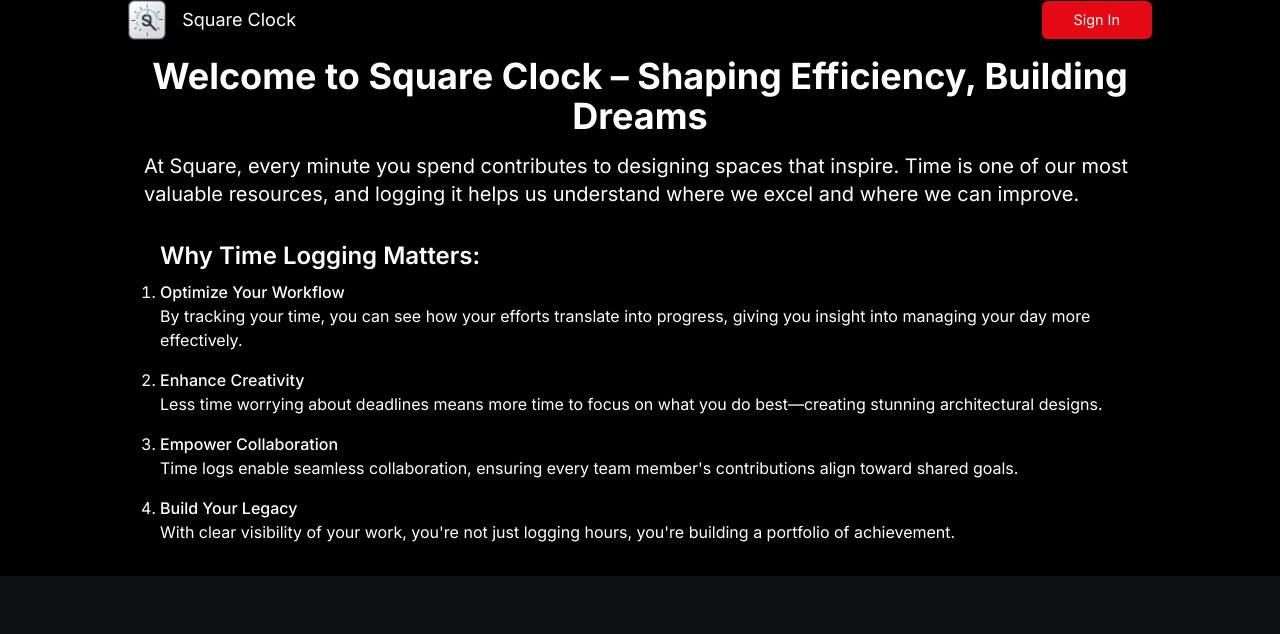
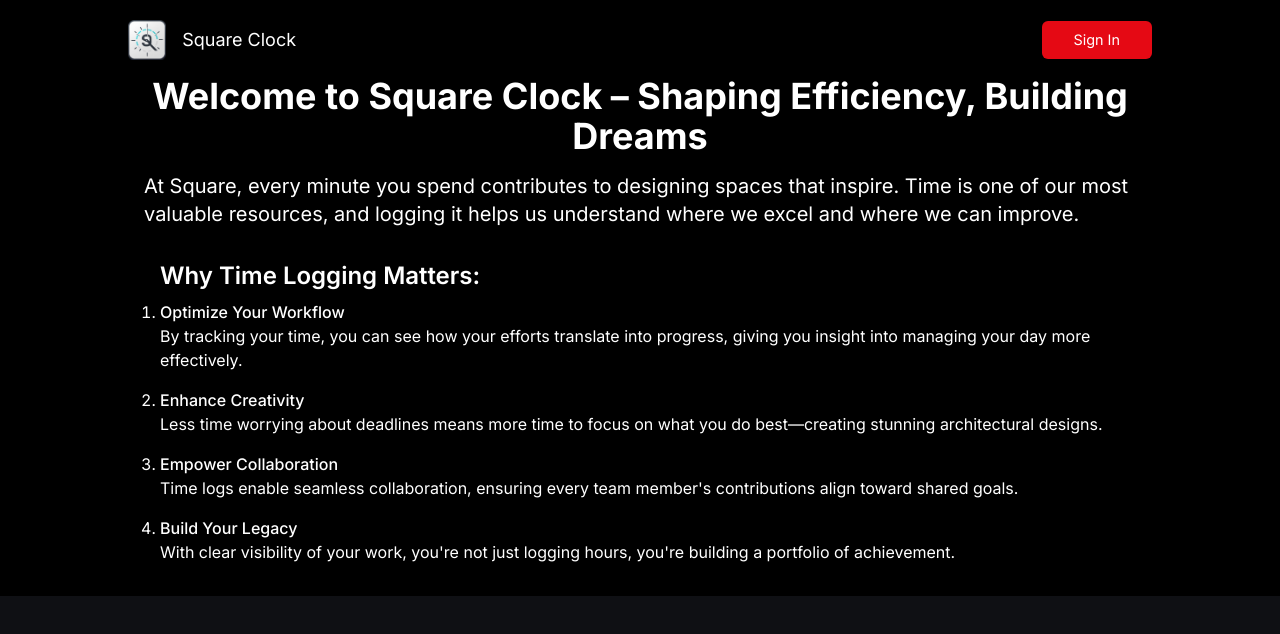
Before and after one commit to kinjalkk/square-clock, a Next.js app: page / in a window 1280 px wide. Shown: the top 634 px of the page. Built offline with nearby package versions, Linux system fonts and the light colour scheme; no server answers.

Commit message:
nav bar top padding added

```diff
--- a/app/login/page.tsx
+++ b/app/login/page.tsx
@@ -74,7 +74,7 @@ const Page = () => {
     <div className='w-full relative bg-no-repeat bg-center bg-cover'>
       <div className="bg-black lg:bg-opacity-50 w-full h-full flex justify-center h-d">
         <div className="w-[80%]">
-          <div className="flex items-center ">
+          <div className="flex items-center pt-5">
           <Image
           src="/images/logo.png"
           alt="logo"
--- a/app/signup/page.tsx
+++ b/app/signup/page.tsx
@@ -77,7 +77,7 @@ const Page = () => {
     <div className='w-full relative'>
       <div className="bg-black lg:bg-opacity-50 w-full h-full flex justify-center h-d">
         <div className="w-[80%]">
-          <div className="flex items-center ">
+          <div className="flex items-center pt-5">
           <Image
           src="/images/logo.png"
           alt="logo"
--- a/components/SignedOut.tsx
+++ b/components/SignedOut.tsx
@@ -6,7 +6,7 @@ const SignedOut = () => {
   return (
 
       <div className="bg-black flex justify-center flex-col w-full">
-        <div className="w-[80%] mx-auto">
+        <div className="w-[80%] mx-auto pt-5">
           <div className="flex justify-between items-center">
             <div className="flex">
               <Image
```
